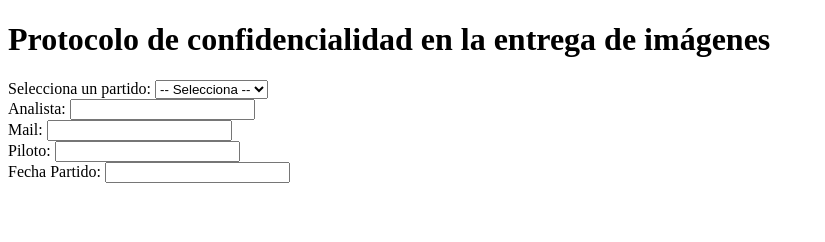
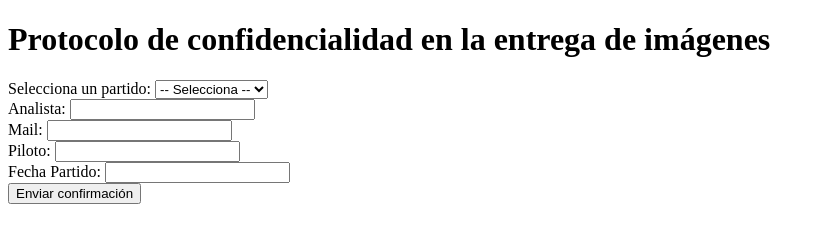
Before and after one commit to DanielSanMiguel/FF-Vercel-app, a website: page index.html in a window 1280 px wide. Shown: the whole page, without its empty margins (0-825 px from the left). Drawn offline with Linux system fonts and the light colour scheme; no server answers.

Commit message:
Update index.html

```diff
--- a/index.html
+++ b/index.html
@@ -28,7 +28,7 @@
     <label>Fecha Partido:</label>
     <input id="fecha" type="text" readonly>
   </div>
-
+  <button onclick="enviarConfirmacion()">Enviar confirmación</button>
   <script src="app.js"></script>
 </body>
 </html>
```
